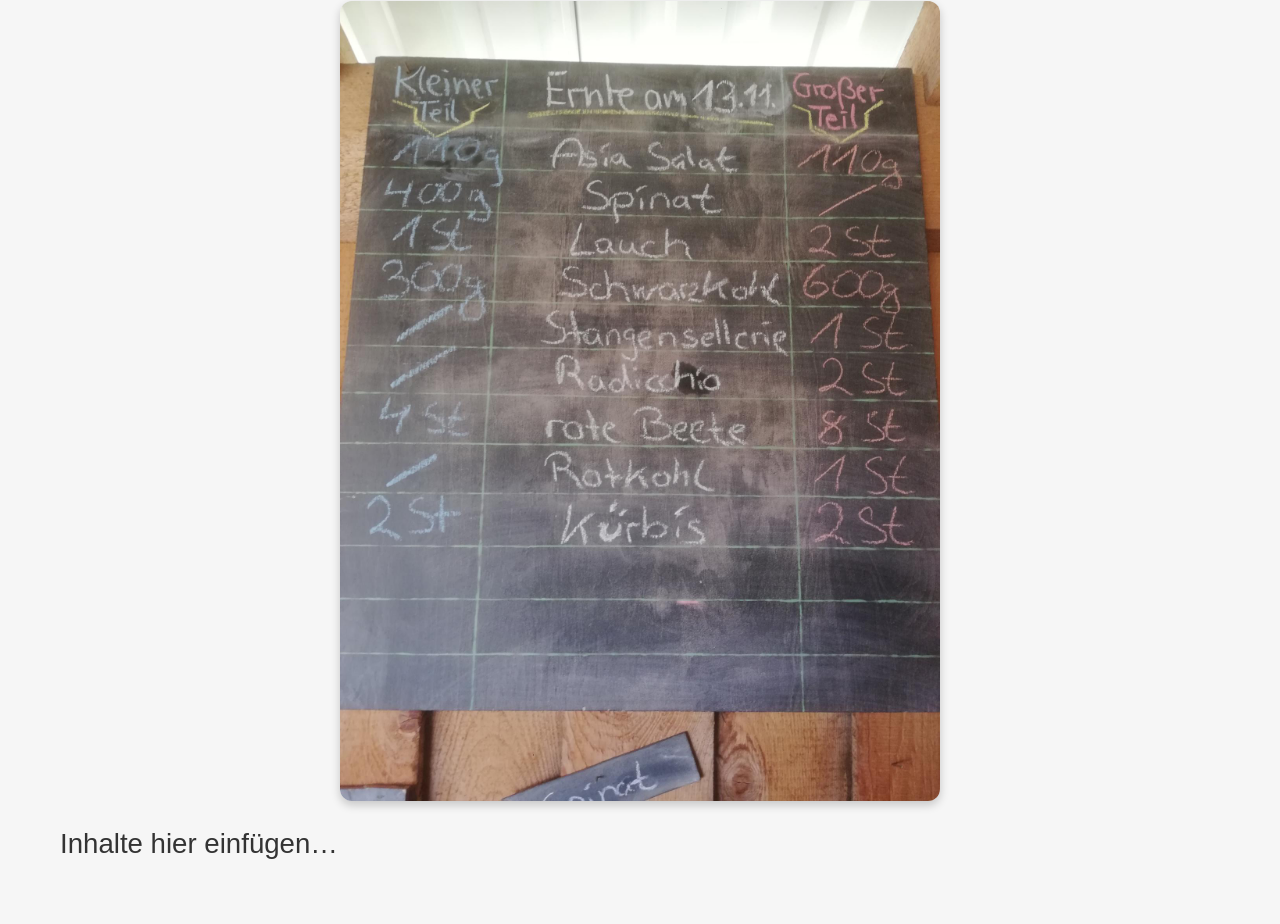
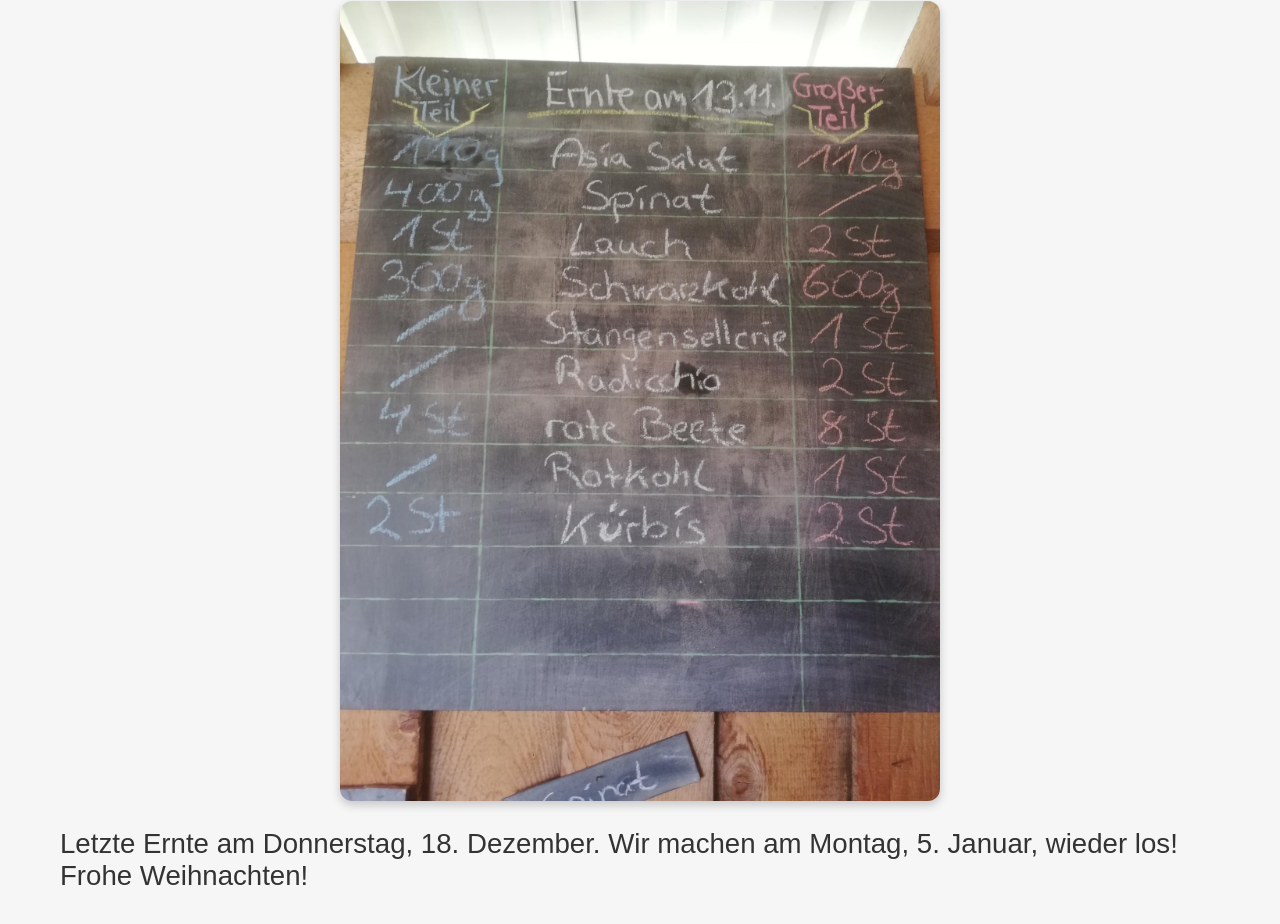
Before and after one commit to solawibamberg/Solawi-Bamberg, a plain HTML site: page index.html in a window 1280 px wide. Shown: the part 380-1304 px from the top of the page. Drawn offline with Linux system fonts and the light colour scheme.

Commit message:
Update index.html

```diff
--- a/index.html
+++ b/index.html
@@ -24,7 +24,8 @@ if ('serviceWorker' in navigator) {
 
   <img src="ernte.jpg" alt="Ernte des Tages" class="ernte-photo">
 
-  <p>Inhalte hier einfügen…</p>
+  <p>Letzte Ernte am Donnerstag, 18. Dezember. Wir machen am Montag, 5. Januar, wieder los!
+Frohe Weihnachten!</p>
 </main>
 </main>
 </main>
```
